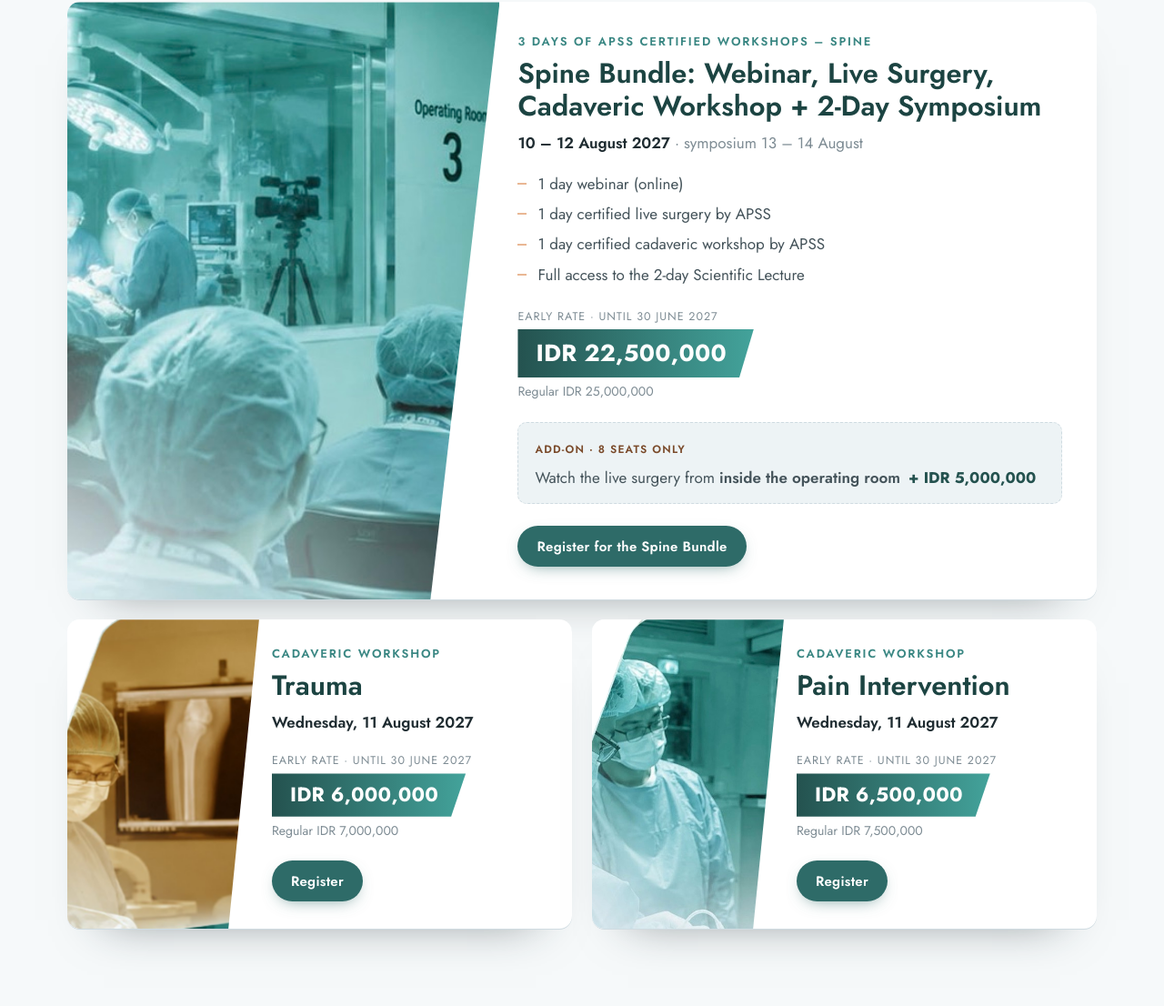
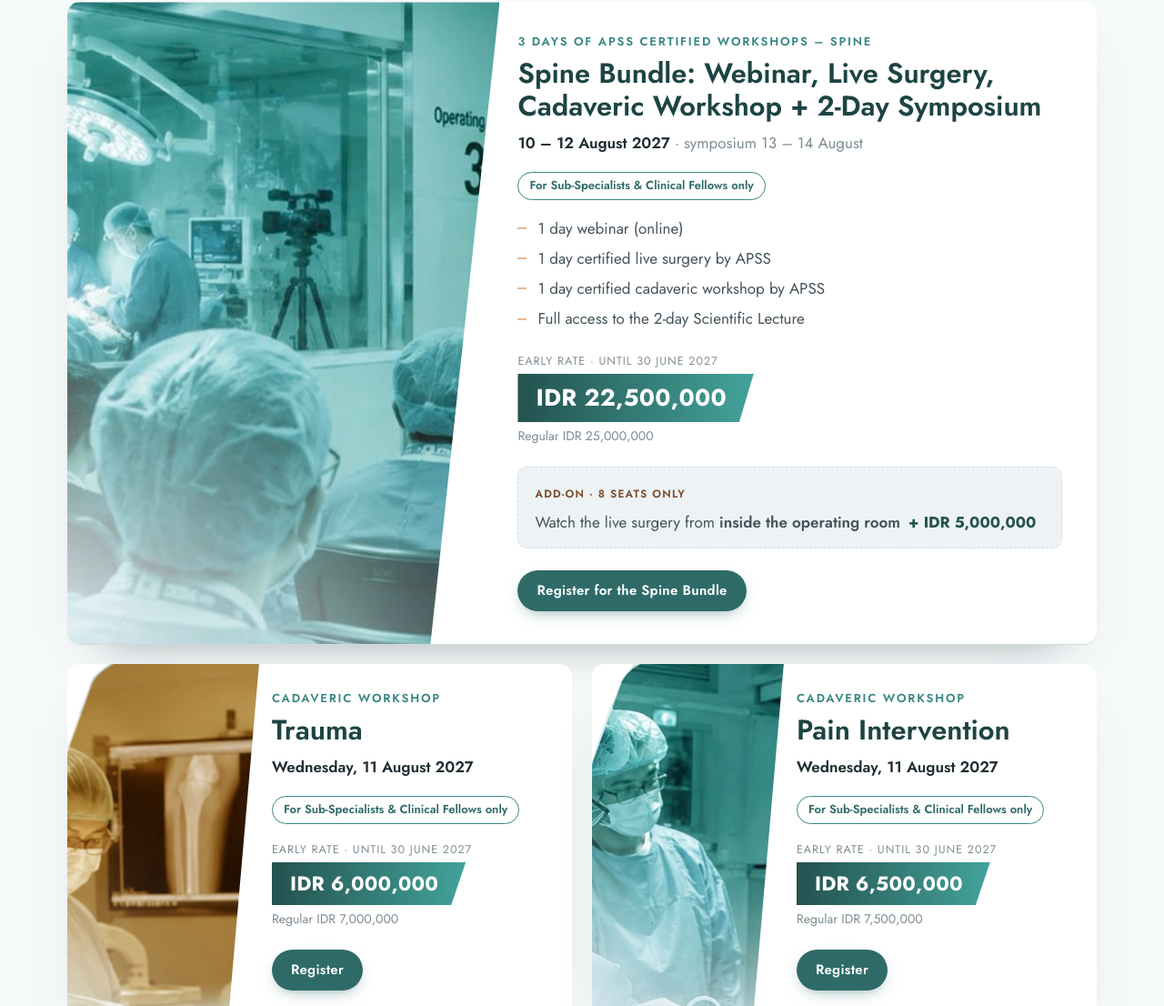
Before and after one commit to migunesiadeveloper/ticketing-ocm-2027, a plain HTML site: page index.html in a window 1280 px wide. Shown: the part 3423-4529 px from the top of the page at 91% size. Drawn offline with Linux system fonts and the light colour scheme; no server answers.

Commit message:
Workshops: label Sub-Specialists & Clinical Fellows only di tiap kartu

```diff
--- a/css/style.css
+++ b/css/style.css
@@ -285,6 +285,7 @@ button { font: inherit; cursor: pointer; }
 .ws h3 { font-size: clamp(24px, 2.4vw, 32px); font-weight: 600; color: var(--teal-900); }
 .ws-date { margin: 10px 0 18px; font-weight: 600; color: var(--ink); }
 .ws-date span { font-weight: 400; color: var(--steel); }
+.ws-for { display: inline-block; margin: -6px 0 18px; padding: 4px 12px; border: 1px solid var(--teal-600); border-radius: 999px; font-size: 13px; font-weight: 600; color: var(--teal-700); }
 .ws-points { margin: 0 0 22px; padding: 0; list-style: none; display: grid; gap: 6px; }
 .ws-points li { padding-left: 22px; position: relative; color: var(--ink-2); }
 .ws-points li::before { content: ""; position: absolute; left: 0; top: .72em; width: 10px; height: 2px; background: var(--copper); }
--- a/index.html
+++ b/index.html
@@ -232,6 +232,7 @@
         <p class="ws-kicker">3 days of APSS certified workshops – Spine</p>
         <h3>Spine Bundle: Webinar, Live Surgery, Cadaveric Workshop + 2-Day Symposium</h3>
         <p class="ws-date">10 – 12 August 2027 <span>· symposium 13 – 14 August</span></p>
+        <p class="ws-for">For Sub-Specialists &amp; Clinical Fellows only</p>
         <ul class="ws-points">
           <li>1 day webinar (online)</li>
           <li>1 day certified live surgery by APSS</li>
@@ -254,6 +255,7 @@
           <p class="ws-kicker">Cadaveric Workshop</p>
           <h3>Trauma</h3>
           <p class="ws-date">Wednesday, 11 August 2027</p>
+          <p class="ws-for">For Sub-Specialists &amp; Clinical Fellows only</p>
           <div class="price" data-price="trauma"></div>
           <button class="btn btn-primary" data-register="trauma">Register</button>
         </div>
@@ -264,6 +266,7 @@
           <p class="ws-kicker">Cadaveric Workshop</p>
           <h3>Pain Intervention</h3>
           <p class="ws-date">Wednesday, 11 August 2027</p>
+          <p class="ws-for">For Sub-Specialists &amp; Clinical Fellows only</p>
           <div class="price" data-price="pain"></div>
           <button class="btn btn-primary" data-register="pain">Register</button>
         </div>
```
